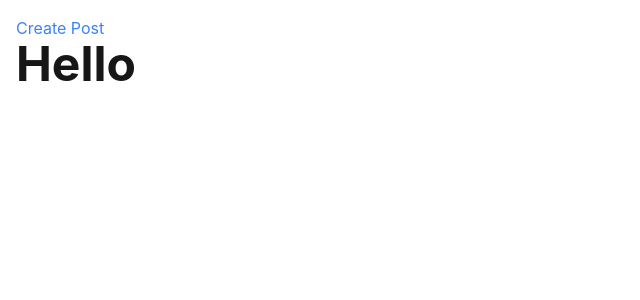
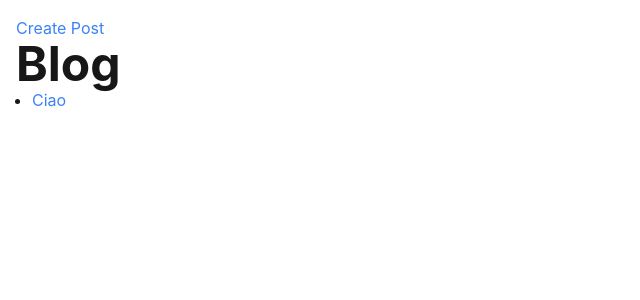
Before and after one commit to emanuelefavero/non-solo-poesia, a Next.js app: page / in a window 1280 px wide. Shown: the top 300 px of the page, without its empty margins (0-640 px from the left). Built offline with nearby package versions, Linux system fonts and the light colour scheme.

Commit message:
render posts in the homepage

```diff
--- a/src/app/api/publish-post/route.ts
+++ b/src/app/api/publish-post/route.ts
@@ -1,3 +1,4 @@
+import { randomUUID } from 'crypto'
 import { promises as fs } from 'fs'
 import path from 'path'
 
@@ -19,15 +20,25 @@ export async function POST(req: Request) {
     // Sanitize title (remove special characters and spaces) for the file name
     const sanitizedTitle = title
       .trim()
-      .replace(/[^a-z0-9]/gi, '_')
+      .replace(/[^a-z0-9]/gi, '-')
       .toLowerCase()
 
     // Create post object
     const post = {
+      id: randomUUID(),
+      slug: sanitizedTitle,
       sanitizedTitle,
       title,
       content,
+      author: "Maria D'Ippolito", // TODO: Add author field in /create-post
       publishedAt: new Date().toISOString(),
+      updatedAt: null, // Placeholder for future updates
+
+      // TODO: Add other metadata (let the author add these in /create-post)
+      // tags: [],
+      // coverImageURL: '',
+      // description: '',
+      // readingTime: '',
     }
 
     // Save post to json file
--- a/src/app/page.tsx
+++ b/src/app/page.tsx
@@ -1,10 +1,35 @@
+import { promises as fs } from 'fs'
 import Link from 'next/link'
+import path from 'path'
 
-export default function Home() {
+// Get all json files in the src/posts directory
+export async function getAllPosts() {
+  const postsDirectory = path.resolve(process.cwd(), 'src', 'posts')
+  const fileNames = await fs.readdir(postsDirectory)
+  const posts = fileNames.map(async (fileName) => {
+    const filePath = path.join(postsDirectory, fileName)
+    const fileContents = await fs.readFile(filePath, 'utf8')
+    const post = JSON.parse(fileContents)
+    return post
+  })
+  return Promise.all(posts)
+}
+
+export default async function Home() {
+  const posts = await getAllPosts()
+
   return (
     <>
       <Link href='/create-post?key=secret'>Create Post</Link>
-      <h1>Hello</h1>
+      <h1>Blog</h1>
+
+      <ul>
+        {posts.map((post) => (
+          <li key={post.id}>
+            <Link href={`/post/${post.slug}`}>{post.title}</Link>
+          </li>
+        ))}
+      </ul>
     </>
   )
 }
--- a/src/posts/ciao.json
+++ b/src/posts/ciao.json
@@ -1,6 +1,10 @@
 {
+  "id": "10bd375f-d5b4-437a-b26e-47de207c53be",
+  "slug": "ciao",
   "sanitizedTitle": "ciao",
   "title": "Ciao",
-  "content": "<h1>Ciao come va</h1><p></p>",
-  "publishedAt": "2024-11-27T07:01:56.887Z"
+  "content": "<h1>Ciao</h1><p></p><p><em>Come va</em></p>",
+  "author": "Maria D'Ippolito",
+  "publishedAt": "2024-11-27T12:37:05.266Z",
+  "updatedAt": null
 }
```
